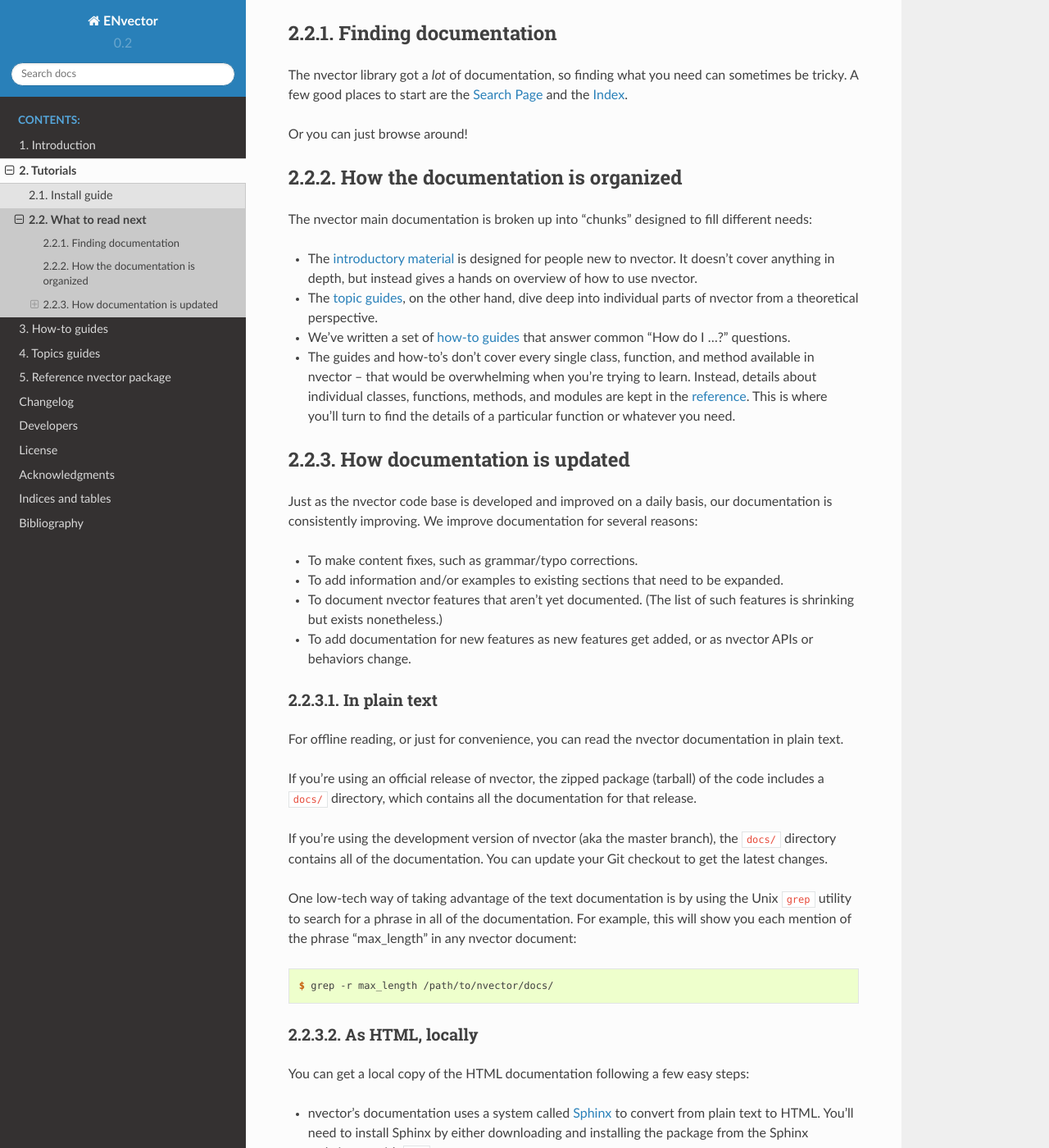
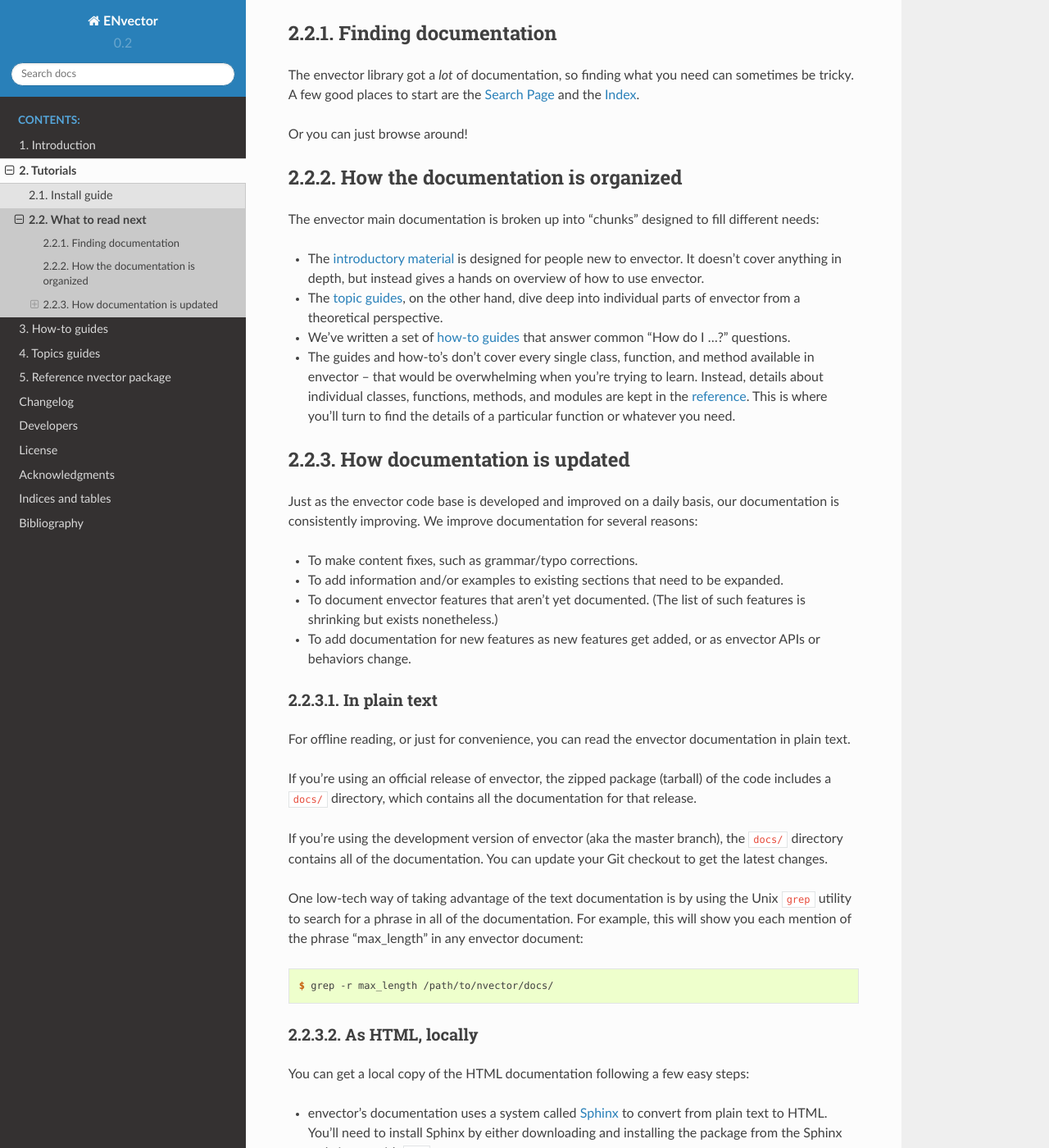
Before and after one commit to mhogan-nwra/envector, a Sphinx documentation site: the page built from docs/tutorials/whatsnext.rst, in a window 1280 px wide and 1400 px high, scrolled down 448 px. Shown: the whole window at 82% size. Built offline with Sphinx 7.4.7 and the Read the Docs theme 2.0.0, drawn with Linux system fonts in a browser that asks for light colours; formulas are drawn with MathJax 3; some of the changed text lies outside the part shown.

Commit message:
Replace nvector text instances with envector

```diff
--- a/docs/tutorials/whatsnext.rst
+++ b/docs/tutorials/whatsnext.rst
@@ -3,7 +3,7 @@ What to read next
 =================
 
 So you've read all the :doc:`introductory material </tutorials/index>` and have
-decided you'd like to keep using nvector. We've only just scratched the surface
+decided you'd like to keep using envector. We've only just scratched the surface
 with this intro.
 
 So what's next?
@@ -12,7 +12,7 @@ Well, we've always been big fans of learning by doing. At this point you should
 know enough to start a project of your own and start fooling around. As you need
 to learn new tricks, come back to the documentation.
 
-We've put a lot of effort into making nvector's documentation useful, easy to
+We've put a lot of effort into making envector's documentation useful, easy to
 read and as complete as possible. The rest of this document explains more about
 how the documentation works so that you can get the most out of it.
 
@@ -20,7 +20,7 @@ how the documentation works so that you can get the most out of it.
 Finding documentation
 =====================
 
-The nvector library got a *lot* of documentation,
+The envector library got a *lot* of documentation,
 so finding what you need can sometimes be tricky. A few good places to start
 are the :ref:`search` and the :ref:`genindex`.
 
@@ -29,21 +29,21 @@ Or you can just browse around!
 How the documentation is organized
 ==================================
 
-The nvector main documentation is broken up into "chunks" designed to fill
+The envector main documentation is broken up into "chunks" designed to fill
 different needs:
 
 * The :doc:`introductory material </tutorials/index>` is designed for people new
-  to nvector. It doesn't cover anything in depth, but instead gives a hands on
-  overview of how to use nvector.
+  to envector. It doesn't cover anything in depth, but instead gives a hands on
+  overview of how to use envector.
 
 * The :doc:`topic guides </topics/index>`, on the other hand, dive deep into
-  individual parts of nvector from a theoretical perspective.
+  individual parts of envector from a theoretical perspective.
 
 * We've written a set of :doc:`how-to guides </how-to/index>` that answer
   common "How do I ...?" questions.
 
 * The guides and how-to's don't cover every single class, function, and
-  method available in nvector -- that would be overwhelming when you're
+  method available in envector -- that would be overwhelming when you're
   trying to learn. Instead, details about individual classes, functions,
   methods, and modules are kept in the :doc:`reference </reference/index>`. This is
   where you'll turn to find the details of a particular function or
@@ -53,7 +53,7 @@ different needs:
 How documentation is updated
 ============================
 
-Just as the nvector code base is developed and improved on a daily basis, our
+Just as the envector code base is developed and improved on a daily basis, our
 documentation is consistently improving. We improve documentation for several
 reasons:
 
@@ -62,31 +62,31 @@ reasons:
 * To add information and/or examples to existing sections that need to be
   expanded.
 
-* To document nvector features that aren't yet documented. (The list of
+* To document envector features that aren't yet documented. (The list of
   such features is shrinking but exists nonetheless.)
 
 * To add documentation for new features as new features get added, or as
-  nvector APIs or behaviors change.
+  envector APIs or behaviors change.
 
 
 In plain text
 -------------
 
-For offline reading, or just for convenience, you can read the nvector
+For offline reading, or just for convenience, you can read the envector
 documentation in plain text.
 
-If you're using an official release of nvector, the zipped package (tarball) of
+If you're using an official release of envector, the zipped package (tarball) of
 the code includes a ``docs/`` directory, which contains all the documentation
 for that release.
 
-If you're using the development version of nvector (aka the master branch), the
+If you're using the development version of envector (aka the master branch), the
 ``docs/`` directory contains all of the documentation. You can update your
 Git checkout to get the latest changes.
 
 One low-tech way of taking advantage of the text documentation is by using the
 Unix ``grep`` utility to search for a phrase in all of the documentation. For
 example, this will show you each mention of the phrase "max_length" in any
-nvector document:
+envector document:
 
 .. code-block:: console
 
@@ -98,7 +98,7 @@ As HTML, locally
 
 You can get a local copy of the HTML documentation following a few easy steps:
 
-* nvector's documentation uses a system called Sphinx__ to convert from
+* envector's documentation uses a system called Sphinx__ to convert from
   plain text to HTML. You'll need to install Sphinx by either downloading
   and installing the package from the Sphinx website, or with ``pip``:
 
@@ -147,10 +147,10 @@ For example, running
 
 .. code-block:: console
 
-    $ pydoc nvector
+    $ pydoc envector
 
 
-at a shell prompt will display documentation on the nvector module, in a style similar
+at a shell prompt will display documentation on the envector module, in a style similar
 to the manual pages shown by the Unix man command. The argument to pydoc can be
 the name of a function, module, or package, or a dotted reference to a class,
 method, or function within a module or module in a package. If the argument to
```
Also changed, not shown: docs/intro/index.rst (+5 -5 lines), docs/tutorials/index.rst (+4 -4 lines).
